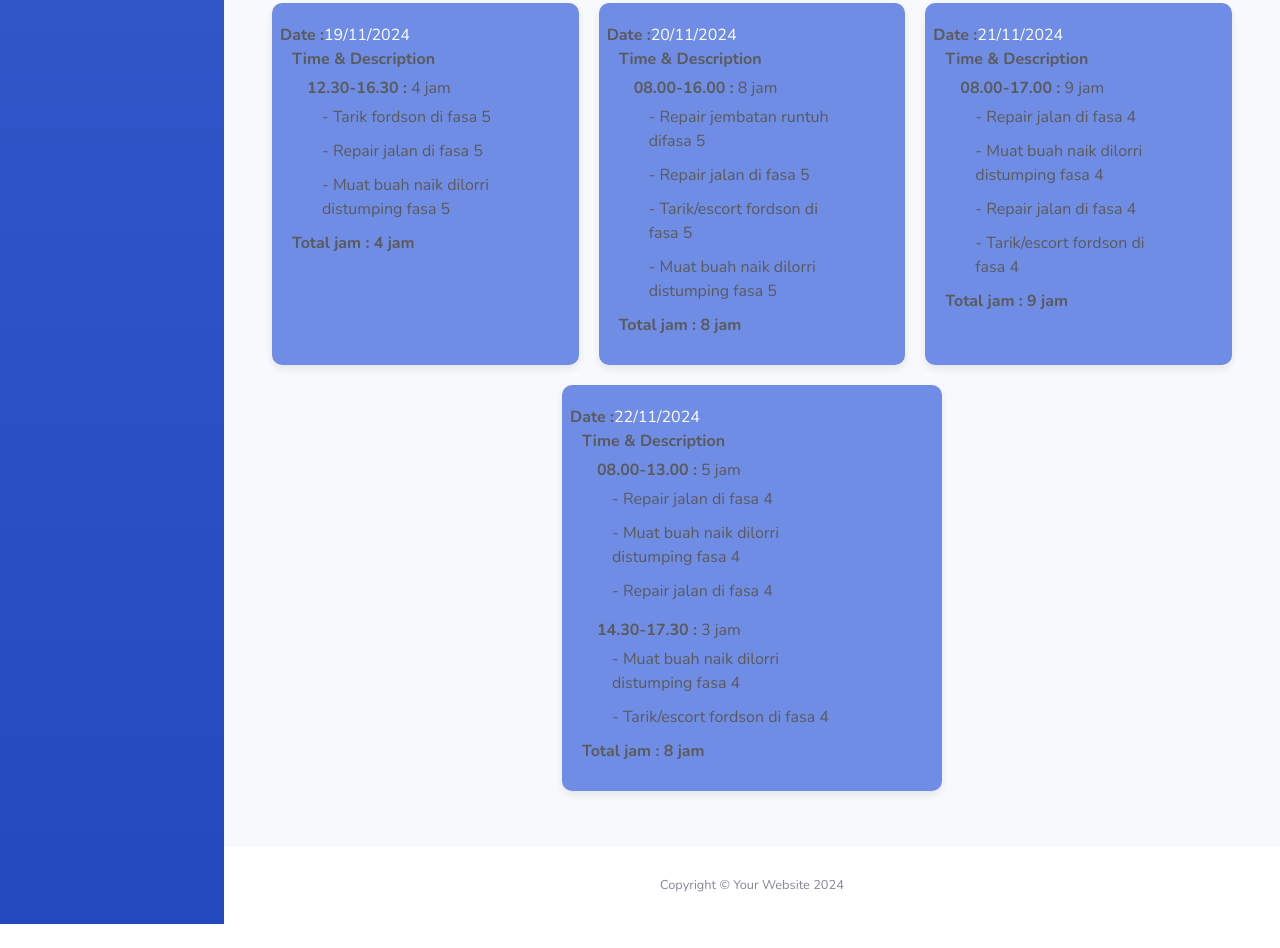
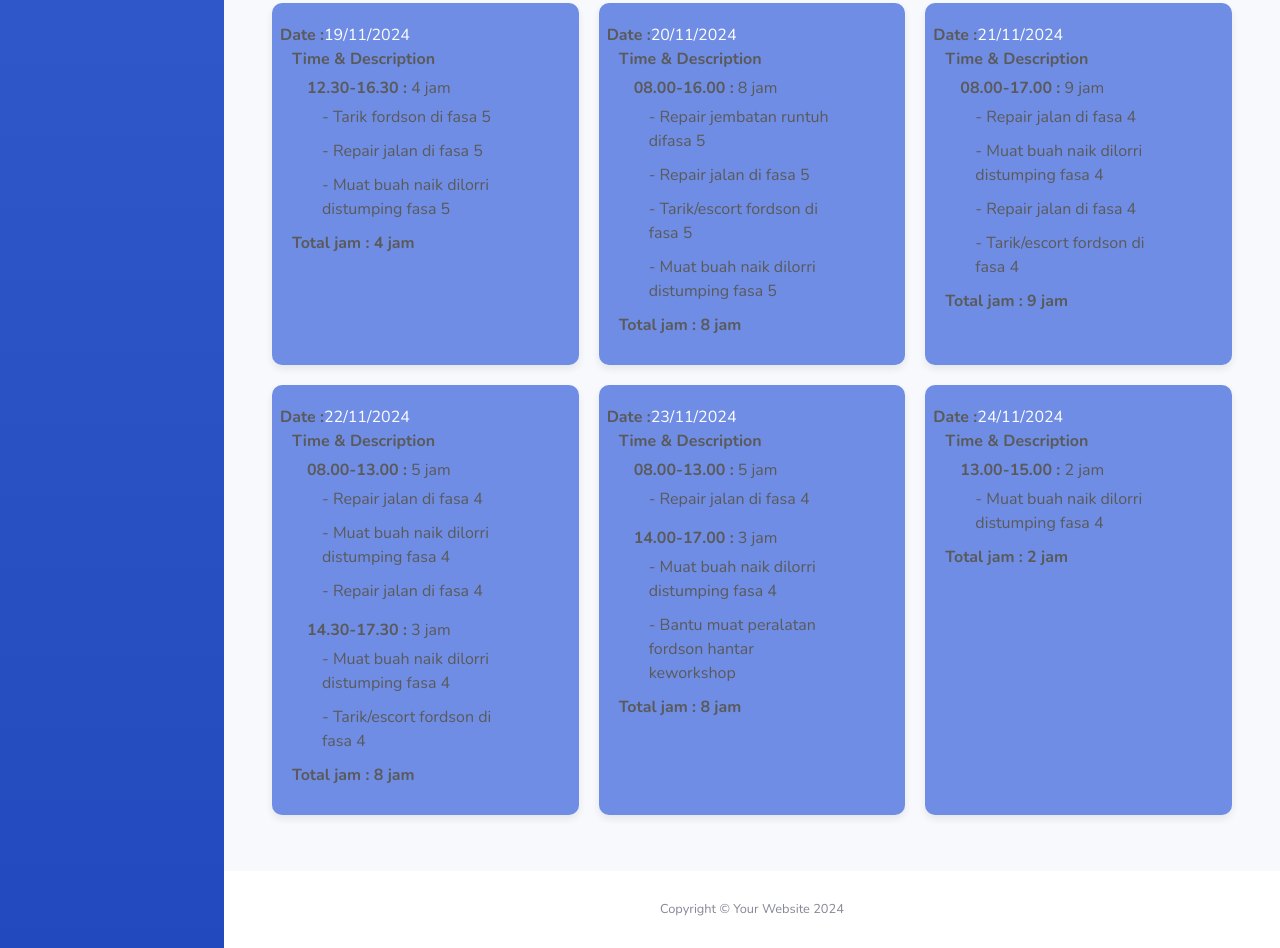
Before and after one commit to Iz-Technology/Backhoe, a plain HTML site: page november.html in a window 1280 px wide. Shown: the part 2351-3299 px from the top of the page. Before the commit the page ends 3275 px from the top, so only its background shows below. Drawn offline with nearby package versions, Linux system fonts and the light colour scheme.

Commit message:
memperbaharui gallery, november dan script

```diff
--- a/november.html
+++ b/november.html
@@ -663,6 +663,50 @@
                       </div>
                     </div>
 
+                    <div class="custom-card"> <!-- Custom card class -->
+                      <div class="row mb-2">
+                        <strong>Date :</strong> 23/11/2024
+                        <div class="col-md-10">
+                          <strong>Time & Description</strong>
+                          <ul>
+                            <li><strong>08.00-13.00 :</strong> 5 jam
+                              <ul>
+                                <li>- Repair jalan di fasa 4</li>
+                              </ul>
+                            </li>
+                            <li><strong>14.00-17.00 :</strong> 3 jam
+                              <ul>
+                                <li>- Muat buah naik dilorri distumping fasa 4</li>
+                                <li>- Bantu muat peralatan fordson hantar keworkshop</li>
+                              </ul>
+                            </li>
+                          </ul>
+                          <div>
+                            <strong>Total jam : 8 jam</strong>
+                          </div>
+                        </div>
+                      </div>
+                    </div>
+
+                    <div class="custom-card"> <!-- Custom card class -->
+                      <div class="row mb-2">
+                        <strong>Date :</strong> 24/11/2024
+                        <div class="col-md-10">
+                          <strong>Time & Description</strong>
+                          <ul>
+                            <li><strong>13.00-15.00 :</strong> 2 jam
+                              <ul>
+                                <li>- Muat buah naik dilorri distumping fasa 4</li>
+                              </ul>
+                            </li>
+                          </ul>
+                          <div>
+                            <strong>Total jam : 2 jam</strong>
+                          </div>
+                        </div>
+                      </div>
+                    </div>
+
 
 
 
--- a/script.js
+++ b/script.js
@@ -94,7 +94,7 @@ document.addEventListener("DOMContentLoaded", function () {
 
   // Data manual untuk jam
   var dailyHours = [
-    0, 0, 8, 8, 8, 8, 8, 2, 8, 8, 9, 9, 10, 2, 10, 3, 9, 9, 4, 8, 9, 8,
+    0, 0, 8, 8, 8, 8, 8, 2, 8, 8, 9, 9, 10, 2, 10, 3, 9, 9, 4, 8, 9, 8, 8, 2,
   ];
 
   // Hitung total jam
```
Also changed, not shown: gallery.html (+16 -0 lines).
